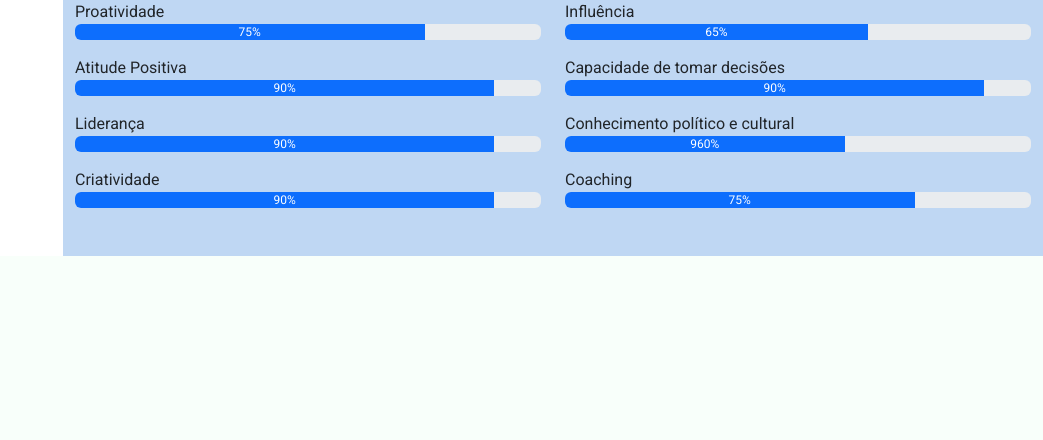
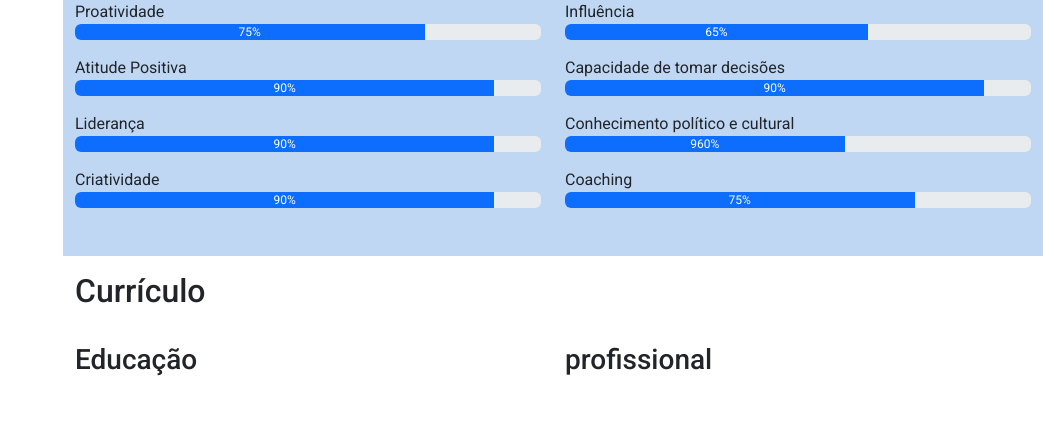
Before and after one commit to patrickcohenn/Portf-lio-Responsivo-com-Bootstrap-e-Flask-New, a Flask app: page / in a window 1280 px wide. Shown: the part 2330-2770 px from the top of the page, without its empty margins (237-1280 px from the left). Before the commit the page ends 2586 px from the top, so only its background shows below. Run offline with Flask 2, Linux system fonts and the light colour scheme; some libraries are stand-ins or nearby versions.

Commit message:
inicio do prof.

```diff
--- a/templates/index.html
+++ b/templates/index.html
@@ -20,9 +20,9 @@
 </head>
 
 <body>
-    <!--  ------------------------------------------------------ Inicio do menu mobile ------------------------------------------------------ -->
+    <!--  ------------------------------------------------------ Inicio do menu mobile ------------------------------------------------------- -->
     <i class="bi bi-list menu-mobile"></i>
-    <!--  ------------------------------------------------------ Inicio do menu mobile  ------------------------------------------------------ -->
+    <!--  ------------------------------------------------------   Fim do menu mobile  ------------------------------------------------------- -->
     <!--  ------------------------------------------------------ Inicio do menu lateral ------------------------------------------------------ -->
     <aside id='header'>
         <section class="profile">
@@ -392,6 +392,55 @@
             </div>
         </section>
         <!-- -------------------------------------------------------- Fim Habilidade ---------------------------------------------------------- -->
+        <!-- ------------------------------------------------------ Inicio Curriculo --------------------------------------------------------- -->
+        <div class="container pb-5" id="curriculo">
+            <h2 class="pt-3 pb-4">Currículo</h2>
+            <div class="row">
+                <div class="col-md-6">
+                    <h3 class="cv-title">Educação</h3>
+                    <div class="cv-item">
+                        <h4></h4>
+                        <h5></h5>
+                        <p><em></em></p>
+                        <p></p>
+                    </div>
+                    <div class="cv-item">
+                        <h4></h4>
+                        <h5></h5>
+                        <p><em></em></p>
+                        <p></p>
+                    </div>
+                    <div class="cv-item">
+                        <h4></h4>
+                        <h5></h5>
+                        <p><em></em></p>
+                        <p></p>
+                    </div>
+                </div>
+                <div class="col-md-6">
+                    <h3 class="cv-title">profissional</h3>
+                    <div class="cv-item">
+                        <h4></h4>
+                        <h5></h5>
+                        <p><em></em></p>
+                        <p></p>
+                    </div>
+                    <div class="cv-item">
+                        <h4></h4>
+                        <h5></h5>
+                        <p><em></em></p>
+                        <p></p>
+                    </div>
+                    <div class="cv-item">
+                        <h4></h4>
+                        <h5></h5>
+                        <p><em></em></p>
+                        <p></p>
+                    </div>
+                </div>
+            </div>
+        </div>
+        <!-- -------------------------------------------------------- Fim Curriculo ---------------------------------------------------------- -->
     </main>
     <!--  ----------------------------------------------------------- Fim do Main ------------------------------------------------------------- -->
     <script src="../static/bootstrap/js/bootstrap.esm.min.js"></script>
```
